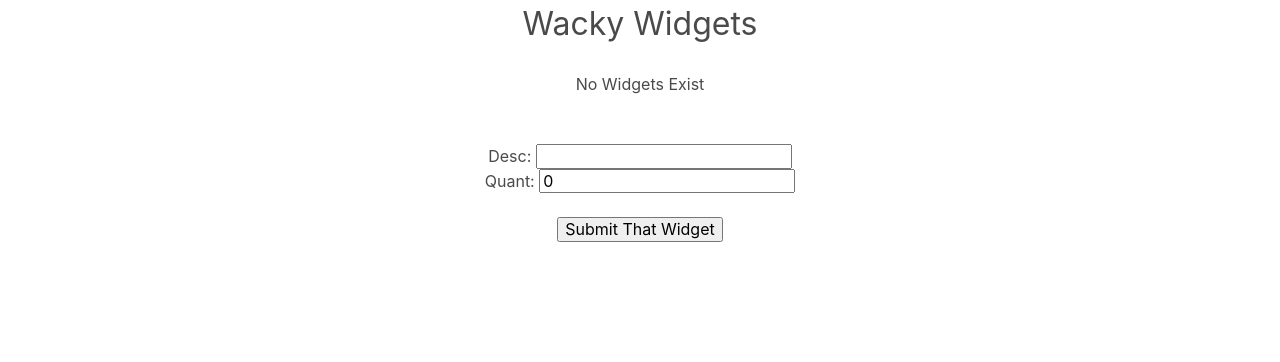
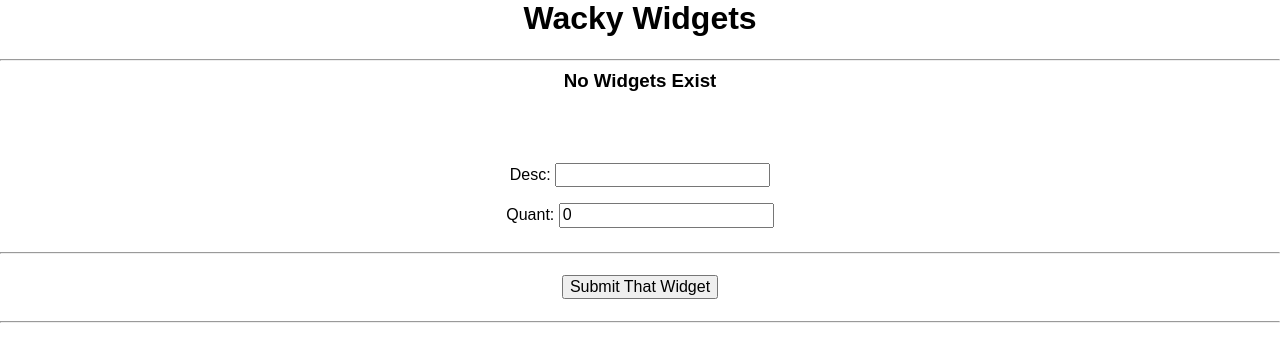
Before and after one commit to DesignAway2Play/Wacky-Widgets, a Django app: page / in a window 1280 px wide. Shown: the part 21-383 px from the top of the page. Run offline with Django 3.2, Linux system fonts and the light colour scheme; data that the repository does not hold is empty; some libraries are stand-ins or nearby versions.

Commit message:
fixed some typos

```diff
--- a/wack_wi/main_app/templates/base.html
+++ b/wack_wi/main_app/templates/base.html
@@ -7,11 +7,8 @@
     <meta charset="UTF-8">
     <meta name="viewport" content="width=device-width, initial-scale=1.0">
     <meta http-equiv="X-UA-Compatible" content="ie=edge">
-    <title>That Time in the Desert</title>
-    <script defer src="https://use.fontawesome.com/releases/v5.3.1/js/all.js"></script>
+    <title>Wacky Widgets</title>
     <script defer src="{% static 'js/main.js' %}"></script>
-    <link href="https://fonts.googleapis.com/css?family=Oxygen&display=swap" rel="stylesheet">
-    <link rel="stylesheet" href="https://cdnjs.cloudflare.com/ajax/libs/bulma/0.7.5/css/bulma.min.css">
     <link rel="stylesheet" href="https://unpkg.com/purecss@1.0.0/build/pure-min.css"
         integrity="sha384-nn4HPE8lTHyVtfCBi5yW9d20FjT8BJwUXyWZT9InLYax14RDjBj46LmSztkmNP9w" crossorigin="anonymous">
     <link href="static/css/style.scss" rel="stylesheet" type="text/css" />
```
